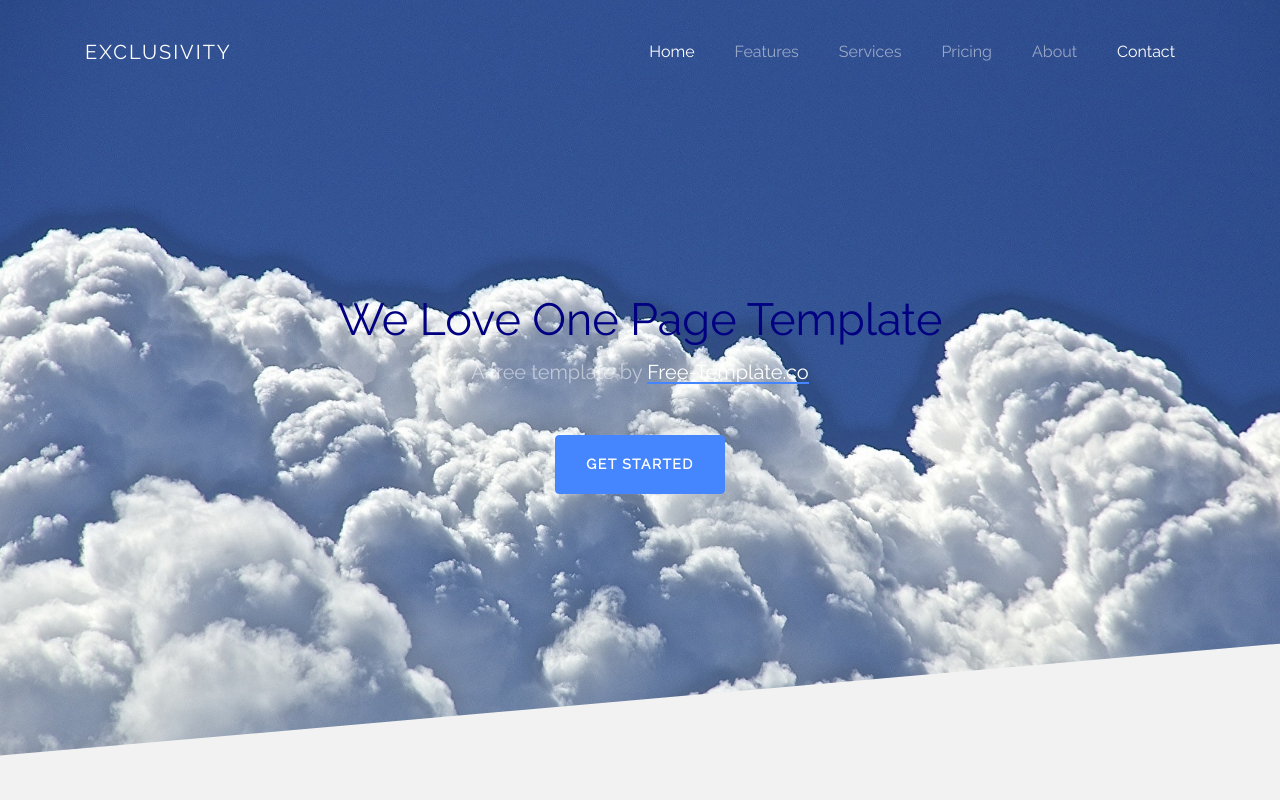
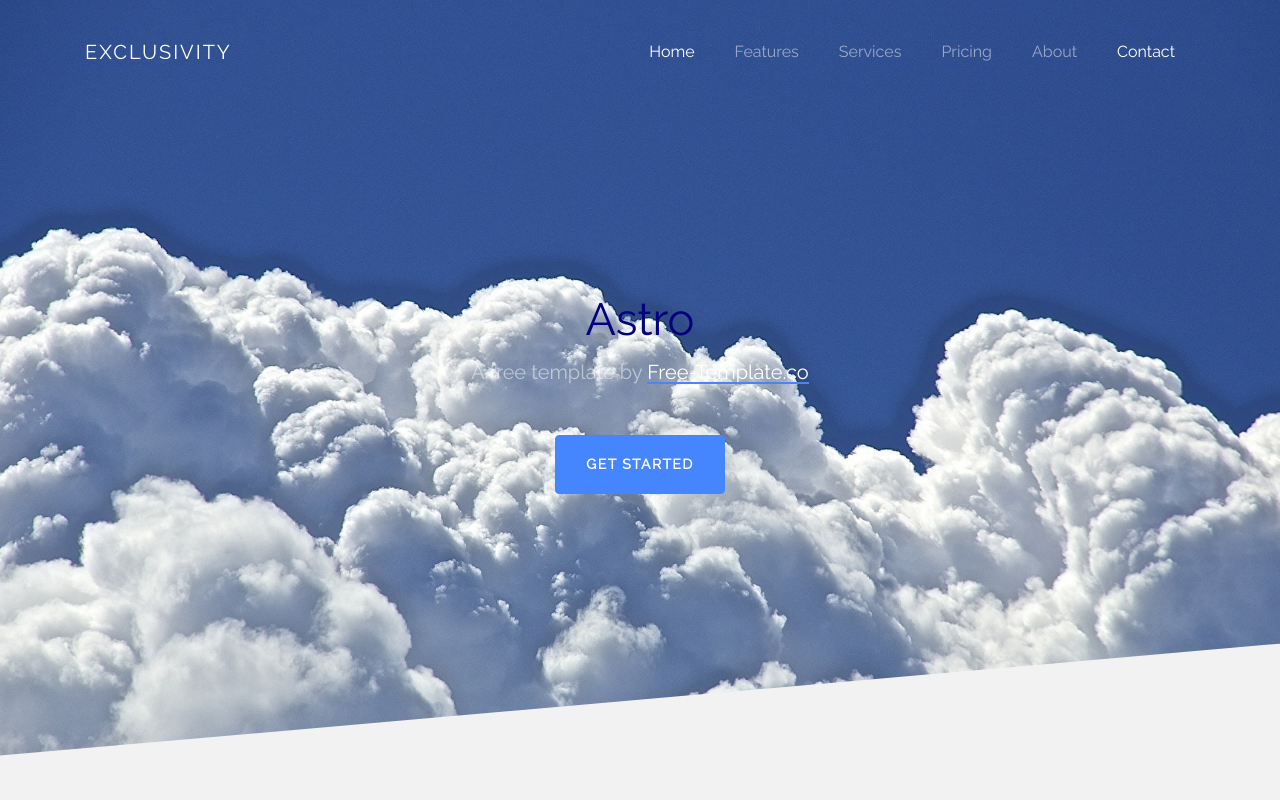
Before and after one commit to honcharovanadia/test3, a plain HTML site: page index.html in a window 1280 px wide. Shown: the top 800 px of the page. Drawn offline with nearby package versions, Linux system fonts and the light colour scheme; some packages are replaced by stand-ins of ours; no server answers; files whose address does not match are found by name.

Commit message:
Update index.html

```diff
--- a/index.html
+++ b/index.html
@@ -49,7 +49,7 @@
       <div class="container">
         <div class="row align-items-center justify-content-center text-center ftco-vh-100">
           <div class="col-md-10">
-            <h1 class="ftco-heading ftco-animate">We Love One Page Template</h1>
+            <h1 class="ftco-heading ftco-animate">Astro</h1>
             <h2 class="h5 ftco-subheading mb-5 ftco-animate">A free template by <a href="#">Free-Template.co</a></h2>
             <p><a href="https://html-templates.info" target="_blank" class="btn btn-primary ftco-animate">Get Started</a></p>
           </div>
```
